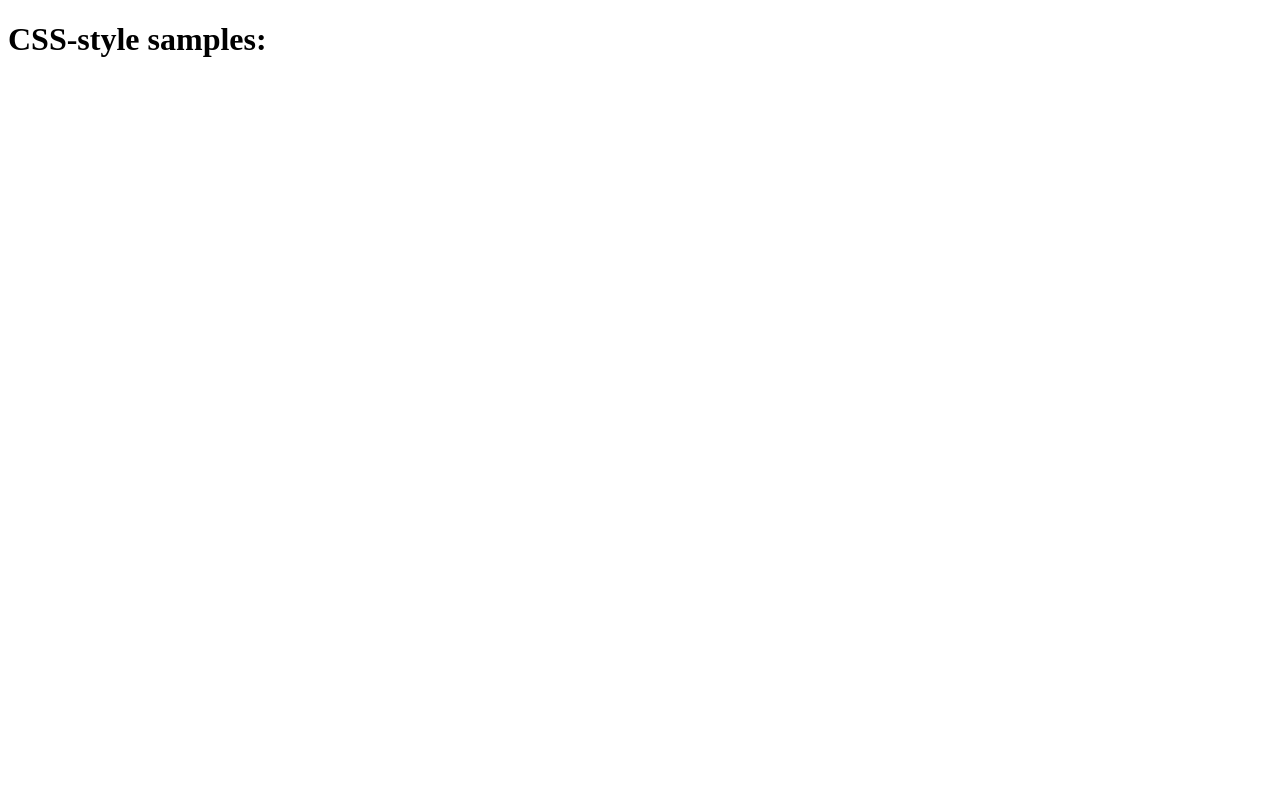
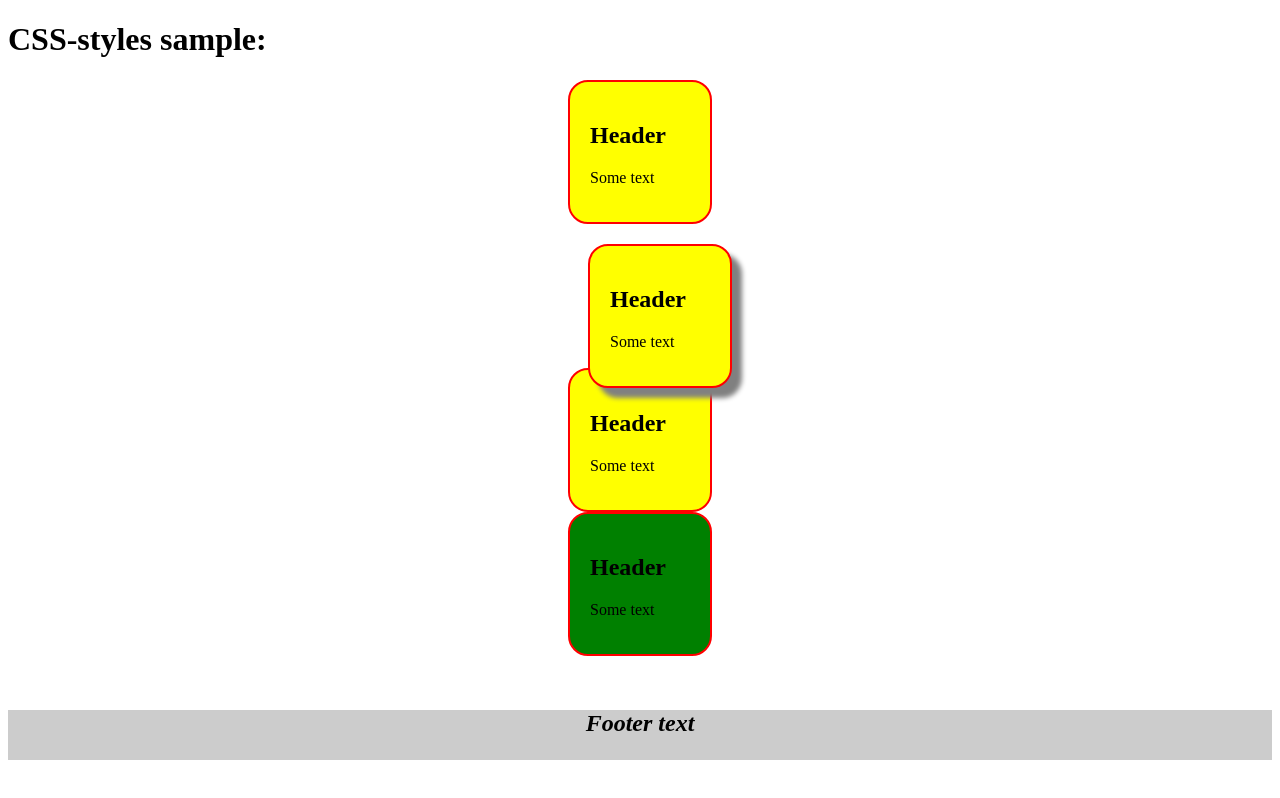
Before and after one commit to okudr/first, a plain HTML site: page task-5_css-sample.html in a window 1280 px wide. Drawn offline with Linux system fonts and the light colour scheme.

Commit message:
Add More Styles

```diff
--- a/task-5_css-sample.html
+++ b/task-5_css-sample.html
@@ -5,31 +5,52 @@
         <!-- encoding table -->
         <meta charset="utf-8">
         <!-- document title -->
-        <title>CSS-styles samples</title>
+        <title>CSS-styles sample</title>
         <style>
-            .kub {
-                width: 300px;
-                height: 300px;
+            .kub,.kub2 {
+                width: 100px;
+                height: 100px;
+                background-color: yellow;
+                border: 2px solid red;
                 border-radius: 20px;
-                margin: 0 auto 0 auto;
+                margin: 0 auto;
                 padding: 20px;
-                border-style: 2px;
-
             }
+            .kub2 { background-color: green; }
+            .kub:hover { opacity: 0.2; cursor: pointer; }
+            .kub2:hover {
+                transition: background 2s, transform 5s;
+                background: lightgreen; transform: rotate(180deg); }
             .offset {
-                position: absolute; left: 20px; top: 20px;
+                position: relative; left: 20px; top: 20px;
+                box-shadow: 10px 10px 5px grey;
+                transition: background 2s, transform 5s;
             }
+            .offset:hover { background: blue; transform: rotate(-180deg); }
+            .bottom-block {
+                width: 100%;
+                height: 50px;
+                margin: auto;
+                position: relative;
+                top: 30px;
+                font: italic bold 24px serif;
+                text-align: center;
+                background-color: #CCC;
+                transition: width 2s;
+            }
+            .bottom-block:hover { width: 50%; }
         </style>
-
-
     </head>
 
     <body>
-        <h1>CSS-style samples:</h1>
+        <h1>CSS-styles sample:</h1>
 
+        <div class="kub"><h2>Header</h2><p>Some text</p></div>
+        <div class="kub offset"><h2>Header</h2><p>Some text</p></div>
+        <div class="kub"><h2>Header</h2><p>Some text</p></div>
+        <div class="kub2"><h2>Header</h2><p>Some text</p></div>
 
-
-
+        <div class="bottom-block"><p>Footer text</p></div>
     </body>
 
 </html>
```
